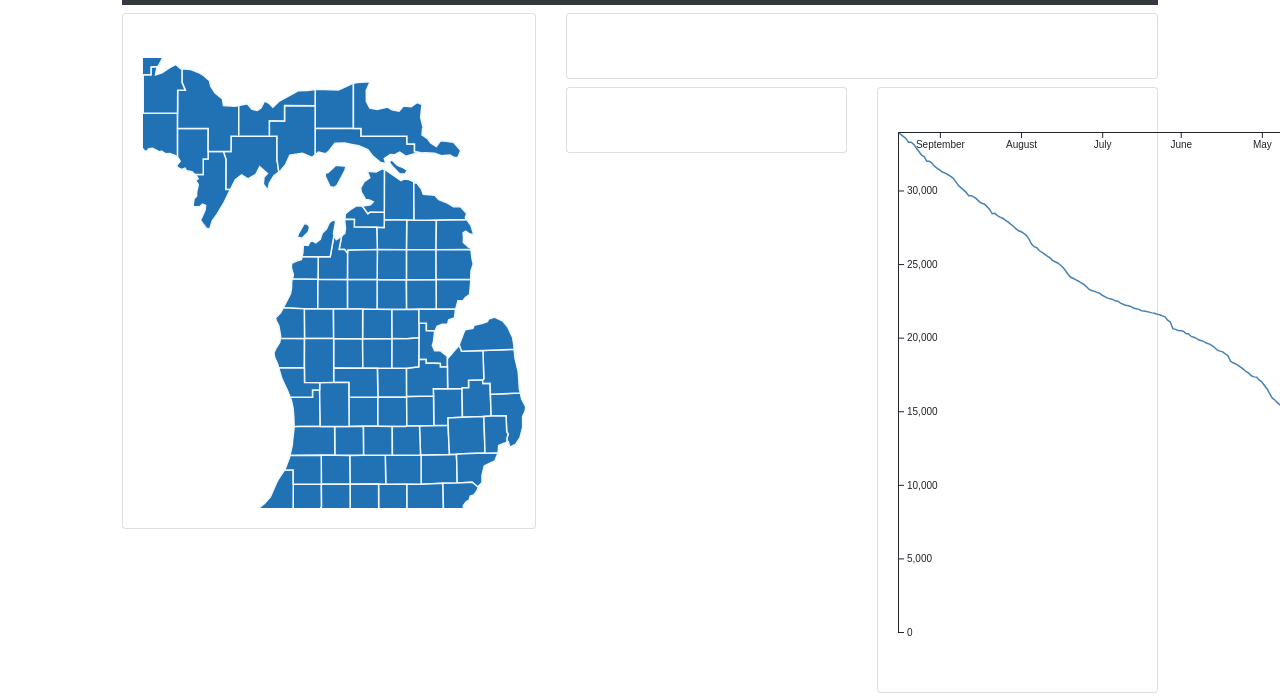
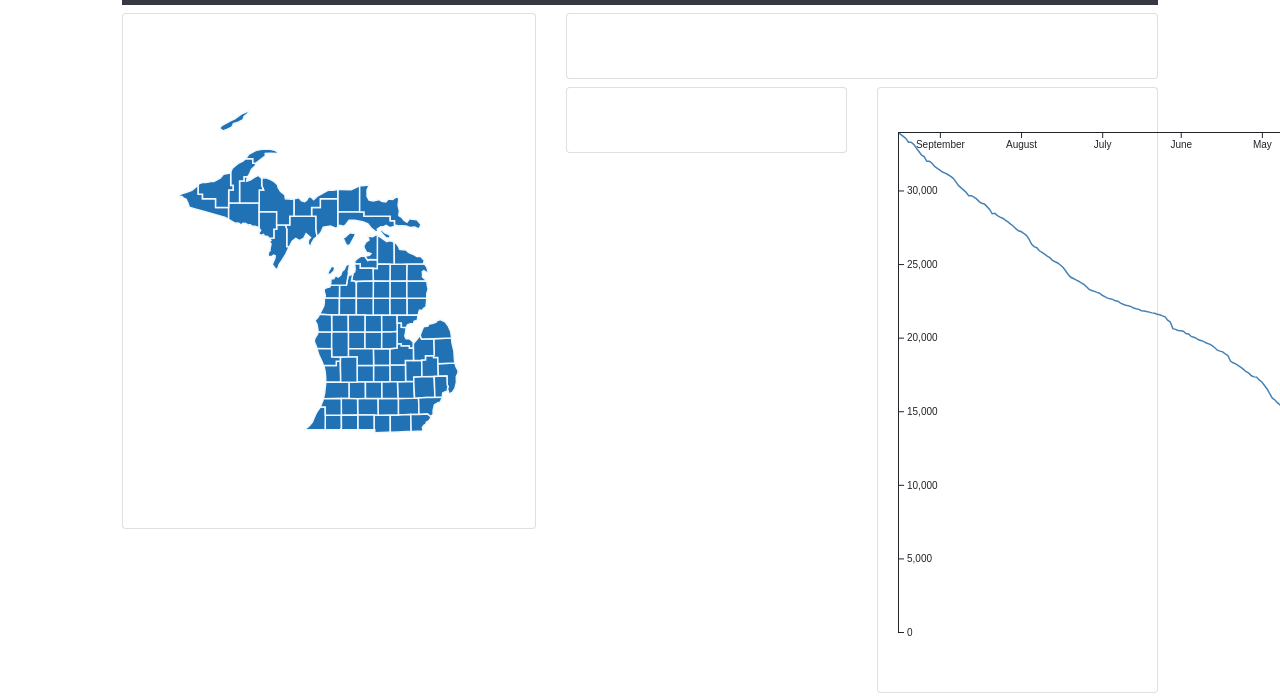
Before and after one commit to Dmujt/covid_dash, a plain HTML site: page index.html in a window 1280 px wide. Shown: the part 61-759 px from the top of the page. Drawn offline with nearby package versions, Linux system fonts and the light colour scheme.

Commit message:
Update index.html
Shrinking map

```diff
--- a/index.html
+++ b/index.html
@@ -136,7 +136,7 @@ d3.select( "#map-container" )
 let mapCanvas = d3.select("#map-svg");
 
 const projection = d3.geoMercator()
-                    .scale(3500)
+                    .scale(2000)
                     .center([-85,44])
                     .translate([width/2, height/2 + 40]);
 
```
